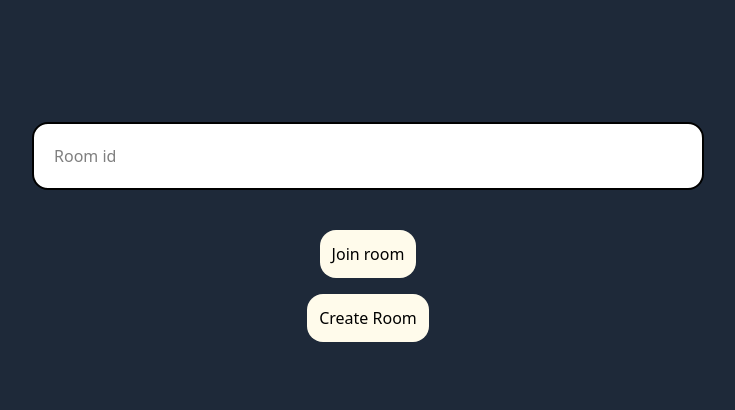
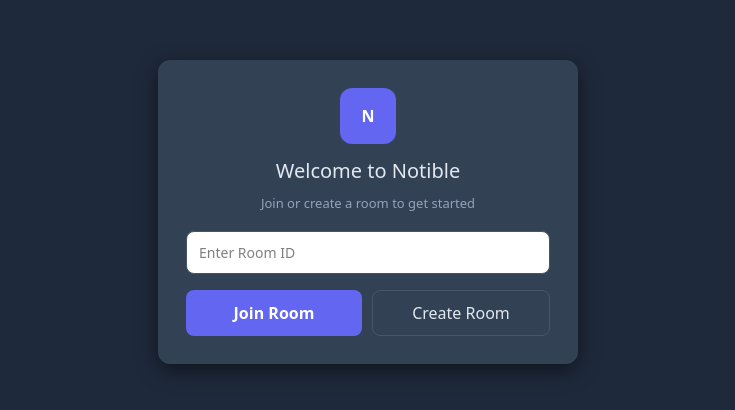
Before and after one commit to ironor25/Notible, a Next.js app in the folder apps/web/: page / in a window 1280 px wide. Shown: the part 188-598 px from the top of the page, without its empty margins (272-1007 px from the left). Built offline with nearby package versions, Linux system fonts and the light colour scheme; no server answers; sample sign-in values are in the browser's storage.

Commit message:
improved ui

```diff
--- a/apps/web/app/(auth)/signup/page.tsx
+++ b/apps/web/app/(auth)/signup/page.tsx
@@ -41,16 +41,16 @@ export default function SignUpPage() {
         alignItems: "center",
         justifyContent: "center",
         padding: 24,
-        background: "#f5f7fb",
+        background: "#1e293b",
       }}
     >
       <div
         style={{
           width: "100%",
           maxWidth: 420,
-          background: "#fff",
+          background: "#334155",
           borderRadius: 12,
-          boxShadow: "0 6px 20px rgba(16,24,40,0.08)",
+          boxShadow: "0 6px 20px rgba(0,0,0,0.5)",
           padding: 28,
         }}
       >
@@ -71,11 +71,13 @@ export default function SignUpPage() {
           >
             N
           </div>
-          <h2 style={{ margin: 0, fontSize: 20 }}>Create an account</h2>
+          <h2 style={{ margin: 0, fontSize: 20, color: "#e2e8f0" }}>
+            Create an account
+          </h2>
           <p
             style={{
               margin: "8px 0 0",
-              color: "#6b7280",
+              color: "#94a3b8",
               fontSize: 13,
             }}
           >
@@ -88,7 +90,7 @@ export default function SignUpPage() {
             style={{
               display: "block",
               fontSize: 13,
-              color: "#374151",
+              color: "#e2e8f0",
               marginBottom: 6,
             }}
           >
@@ -105,7 +107,7 @@ export default function SignUpPage() {
               width: "100%",
               padding: "10px 12px",
               borderRadius: 8,
-              border: "1px solid #e6e9ef",
+              border: "1px solid #475569",
               fontSize: 14,
               outline: "none",
             }}
@@ -115,7 +117,7 @@ export default function SignUpPage() {
             style={{
               display: "block",
               fontSize: 13,
-              color: "#374151",
+              color: "#e2e8f0",
               marginBottom: 6,
             }}
           >
@@ -133,7 +135,7 @@ export default function SignUpPage() {
               width: "100%",
               padding: "10px 12px",
               borderRadius: 8,
-              border: "1px solid #e6e9ef",
+              border: "1px solid #475569",
               fontSize: 14,
               outline: "none",
             }}
@@ -143,7 +145,7 @@ export default function SignUpPage() {
             style={{
               display: "block",
               fontSize: 13,
-              color: "#374151",
+              color: "#e2e8f0",
               marginBottom: 6,
             }}
           >
@@ -162,7 +164,7 @@ export default function SignUpPage() {
               width: "100%",
               padding: "10px 12px",
               borderRadius: 8,
-              border: "1px solid #e6e9ef",
+              border: "1px solid #475569",
               fontSize: 14,
               outline: "none",
             }}
@@ -191,8 +193,8 @@ export default function SignUpPage() {
                 flex: 1,
                 padding: "10px 12px",
                 background: "transparent",
-                color: "#374151",
-                border: "1px solid #e6e9ef",
+                color: "#e2e8f0",
+                border: "1px solid #475569",
                 borderRadius: 8,
                 cursor: "pointer",
               }}
--- a/apps/web/app/components/home.tsx
+++ b/apps/web/app/components/home.tsx
@@ -1,64 +1,151 @@
-"use client"
-import { useState } from "react"
+"use client";
+import { useState } from "react";
 import { useRouter } from "next/navigation";
 import { useSession } from "next-auth/react";
-import axios from "axios"
+import axios from "axios";
 import { BACKEND_URL } from "../../config";
 
-export default function Home(){
-  const {data: session , status} = useSession()
-  const token = session?.user
-  const router = useRouter()
+export default function Home() {
+  const { data: session, status } = useSession();
+  const token = session?.user;
+  const router = useRouter();
   const [roomId, setroomId] = useState("");
 
+  async function handleclick(type: string) {
+    console.log(roomId);
+    if (type == "join_room") {
+      const room = await axios.get(`${BACKEND_URL}/room/${roomId}`);
+      console.log(room);
+      if (room) {
+        router.push(`/canvas/${room.data.id}`);
+      }
+    } else if (type == "create-room") {
+      const response = await axios.post(
+        `${BACKEND_URL}/create-room/`,
+        {
+          name: roomId,
+        },
+        {
+          headers: {
+            Authorization: `${session?.user.token}`,
+            "Content-Type": "application/json",
+          },
+        }
+      );
+      if (response) {
+        router.push(`/canvas/${response.data.roomId}`);
+      }
+    }
+  }
 
-  async function handleclick(type: string){
-        console.log(roomId)
-        if (type== "join_room"){
+  return (
+    <div
+      style={{
+        minHeight: "100vh",
+        display: "flex",
+        alignItems: "center",
+        justifyContent: "center",
+        padding: 24,
+        background: "#1e293b",
+      }}
+    >
+      <div
+        style={{
+          width: "100%",
+          maxWidth: 420,
+          background: "#334155",
+          borderRadius: 12,
+          boxShadow: "0 6px 20px rgba(0,0,0,0.5)",
+          padding: 28,
+        }}
+      >
+        <div style={{ textAlign: "center", marginBottom: 18 }}>
+          <div
+            style={{
+              width: 56,
+              height: 56,
+              borderRadius: 12,
+              background: "#6366f1",
+              display: "inline-flex",
+              alignItems: "center",
+              justifyContent: "center",
+              color: "#fff",
+              fontWeight: 700,
+              marginBottom: 12,
+            }}
+          >
+            N
+          </div>
+          <h2 style={{ margin: 0, fontSize: 20, color: "#e2e8f0" }}>
+            Welcome to Notible
+          </h2>
+          <p
+            style={{
+              margin: "8px 0 0",
+              color: "#94a3b8",
+              fontSize: 13,
+            }}
+          >
+            Join or create a room to get started
+          </p>
+        </div>
 
-             const room = await axios.get(`${BACKEND_URL}/room/${roomId}`)
-             console.log(room)
-             if (room){
-               router.push(`/canvas/${room.data.id}`)
-             }
+        <input
+          type="text"
+          className="w-full border-2 mb-4 p-3 rounded-lg bg-white text-black"
+          value={roomId}
+          onChange={(e) => {
+            setroomId(e.target.value);
+          }}
+          placeholder="Enter Room ID"
+          style={{
+            display: "block",
+            marginBottom: 16,
+            width: "100%",
+            padding: "10px 12px",
+            borderRadius: 8,
+            border: "1px solid #475569",
+            fontSize: 14,
+            outline: "none",
+          }}
+        />
 
-        }
-        else if (type == "create-room"){
-          const response  = await axios.post(`${BACKEND_URL}/create-room/`,{
-                                              "name":roomId
-                                            },
-                                            {"headers":{
-                                            "Authorization": `${session?.user.token}`,
-                                            "Content-Type": "application/json"
-                                            }})
-          if (response){
-            router.push(`/canvas/${response.data.roomId}`)
-          }
-
-        }
-      }
-  return (
-    <div className="flex w-screen h-screen flex-col justify-center items-center bg-gray-800">
-    <input type="text"
-    className="w-2xl border-2 m-10 p-5 rounded-2xl bg-white text-black"
-    value={roomId}
-    onChange={(e)=>{
-      setroomId(e.target.value)
-    }}
-    placeholder="Room id"></input>
-    <button onClick={()=> {
-     handleclick("join_room")
-    }}
-    className="bg-amber-50 p-3 mb-4 rounded-2xl cursor-pointer hover:bg-amber-200"
-    >Join room</button>
-    <button onClick={()=> {
-      handleclick("create-room")
-    }}
-    className="bg-amber-50 p-3 rounded-2xl cursor-pointer hover:bg-amber-200"
-    >Create Room</button>
-
-   </div>
-  )
-
-
+        <div style={{ display: "flex", gap: 10 }}>
+          <button
+            onClick={() => {
+              handleclick("join_room");
+            }}
+            style={{
+              flex: 1,
+              padding: "10px 12px",
+              background: "#6366f1",
+              color: "#fff",
+              border: "none",
+              borderRadius: 8,
+              fontWeight: 600,
+              cursor: "pointer",
+            }}
+          >
+            Join Room
+          </button>
+          <button
+            onClick={() => {
+              handleclick("create-room");
+            }}
+            style={{
+              flex: 1,
+              padding: "10px 12px",
+              background: "transparent",
+              color: "#e2e8f0",
+              border: "1px solid #475569",
+              borderRadius: 8,
+              cursor: "pointer",
+            }}
+          >
+            Create Room
+          </button>
+        </div>
+      </div>
+    </div>
+  );
 }
```
Also changed, not shown: apps/web/app/(auth)/signin/page.tsx (+143 -38 lines).
